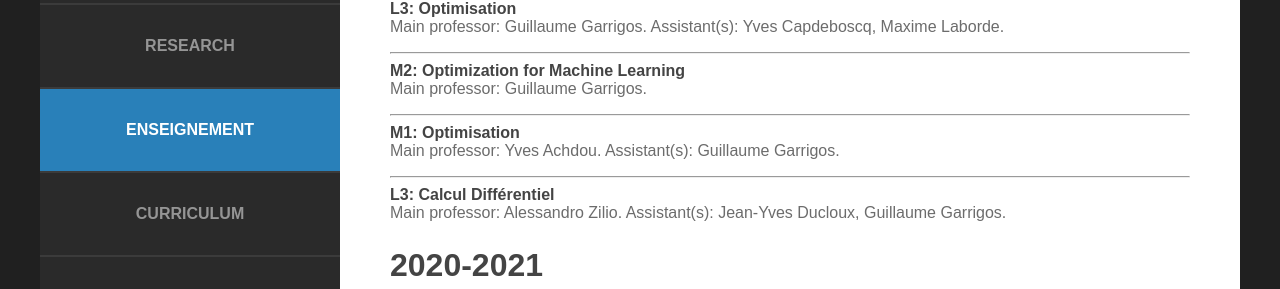
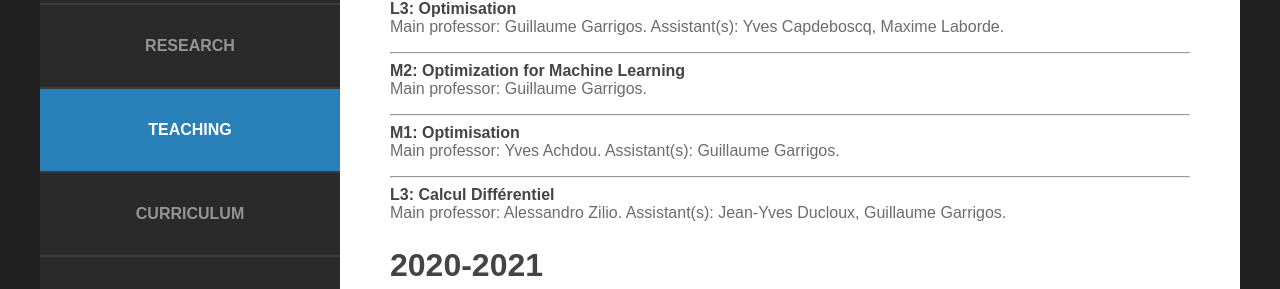
Before and after one commit to Guillaume-Garrigos/guillaume-garrigos.github.io, a Jekyll site: the page built from teaching.md, in a window 1280 px wide. Shown: the part 128-417 px from the top of the page. Built offline with Jekyll 4.4.1, drawn with Linux system fonts in a browser that asks for light colours.

Commit message:
Finish teaching

```diff
--- a/_data/menu.yml
+++ b/_data/menu.yml
@@ -6,7 +6,7 @@
   url: "/research"
   accesskey: "2"
 
-- name: Enseignement
+- name: Teaching
   url: "/teaching"
   accesskey: "3"
 
--- a/teaching.md
+++ b/teaching.md
@@ -1,5 +1,5 @@
 ---
-title: Enseignement
+title: Teaching
 layout: default
 ---
 
```
